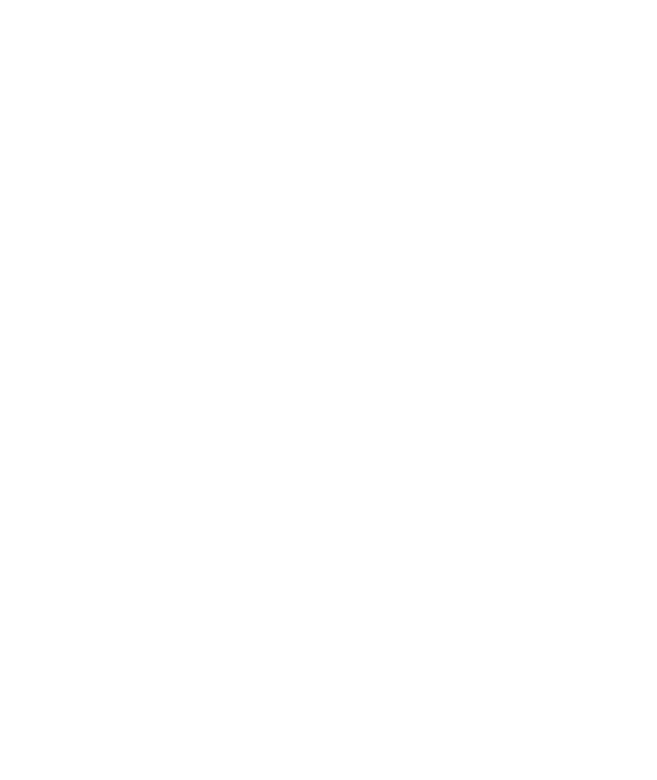
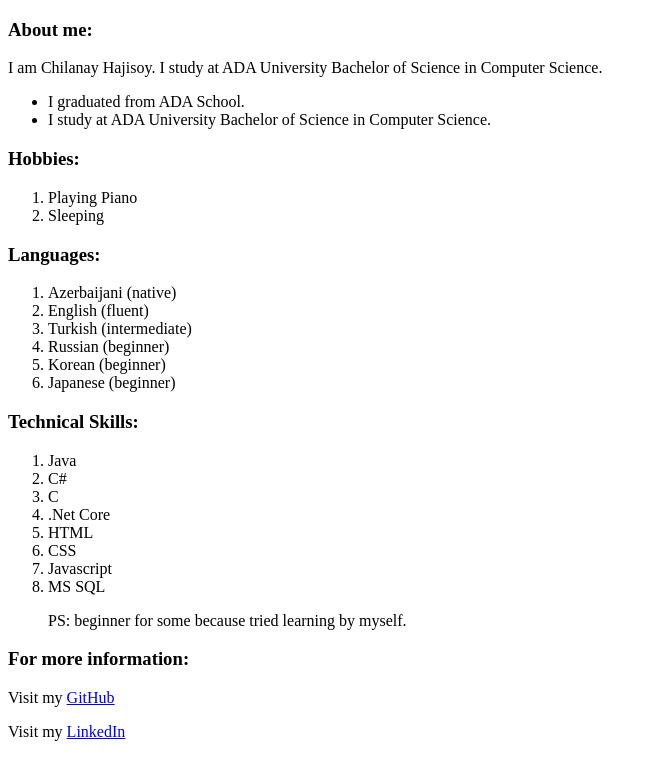
Before and after one commit to chilanay/Portfolio-Page, a plain HTML site: page profile.html in a window 1280 px wide. Shown: the whole page, without its empty margins (0-657 px from the left). Drawn offline with Linux system fonts and the light colour scheme.

Commit message:
probably final version (not really)

```diff
--- a/profile.html
+++ b/profile.html
@@ -1,4 +1,47 @@
 <!DOCTYPE html>
 <html>
 
+<head>
+    <title>My Profile</title>
+</head>
+
+<body>
+    <h3>About me: </h3>
+    <p>I am Chilanay Hajisoy. I study at ADA University Bachelor of Science in Computer Science.</p>
+    <ul>
+        <li>I graduated from ADA School.</li>
+        <li>I study at ADA University Bachelor of Science in Computer Science.</li>
+    </ul>
+    <h3>Hobbies: </h3>
+    <ol>
+        <li>Playing Piano</li>
+        <li>Sleeping</li>
+    </ol>
+    <h3>Languages: </h3>
+    <ol>
+        <li>Azerbaijani (native)</li>
+        <li>English (fluent)</li>
+        <li>Turkish (intermediate)</li>
+        <li>Russian (beginner)</li>
+        <li>Korean (beginner)</li>
+        <li>Japanese (beginner)</li>
+    </ol>
+    <h3>Technical Skills: </h3>
+    <ol>
+        <li>Java</li>
+        <li>C#</li>
+        <li>C</li>
+        <li>.Net Core</li>
+        <li>HTML</li>
+        <li>CSS</li>
+        <li>Javascript</li>
+        <li>MS SQL</li>
+        <p>PS: beginner for some because tried learning by myself.</p>
+    </ol>
+    <h3>For more information: </h3>
+    <p>Visit my <a href="https://github.com/chilanay/WebMobile1-demo" target="blank">GitHub</a></p>
+    <p>Visit my <a href="https://www.linkedin.com/in/chilanay-hajisoy-a120a422a" target="blank">LinkedIn</a></p>
+
+</body>
+
 </html>
```
